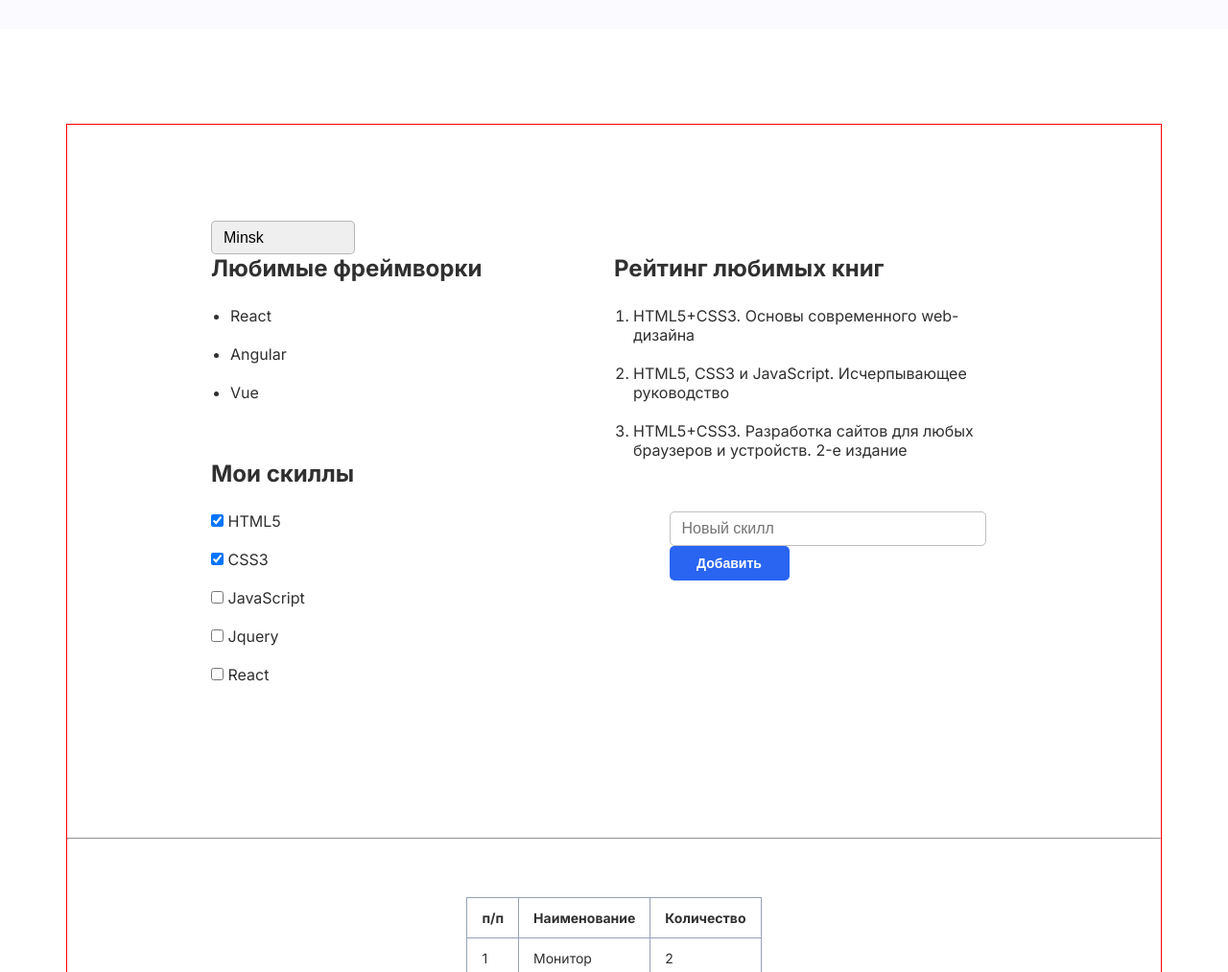
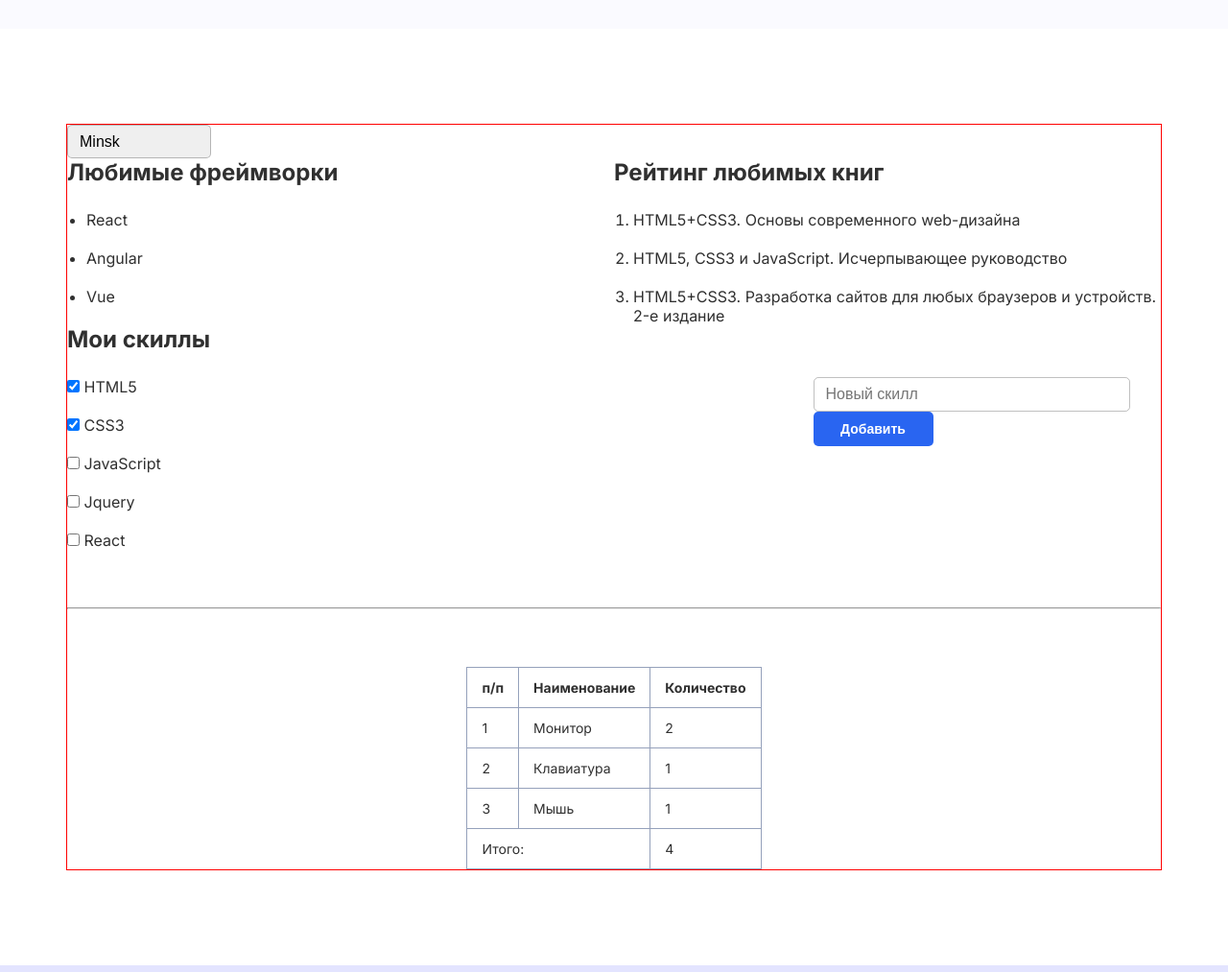
Before and after one commit to palindro-me/3-hw-with-auto-test-html-css-main-, a plain HTML site: page index.html in a window 1280 px wide. Shown: the part 840-1853 px from the top of the page at 96% size. Drawn offline with Linux system fonts and the light colour scheme.

Commit message:
fixed wrapper properties

```diff
--- a/style.css
+++ b/style.css
@@ -72,7 +72,7 @@ header span {
 
 .about-section .wrapper {
     /* 📍 Свойствa flexbox для отступов между элементами select, .info-wrapper и .skills-wrapper  */
-    padding: 100px 150px;
+    gap: 60px;
 }
 
 select {
```
